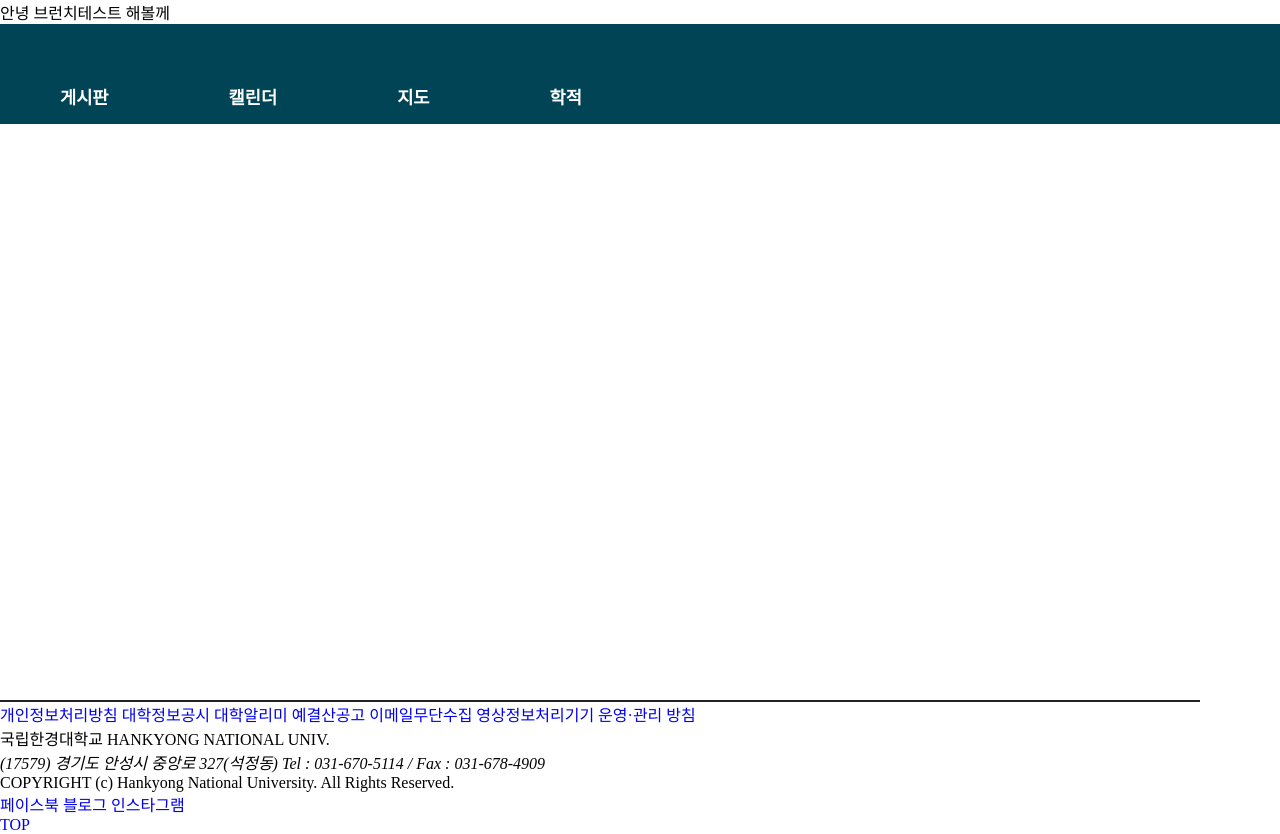
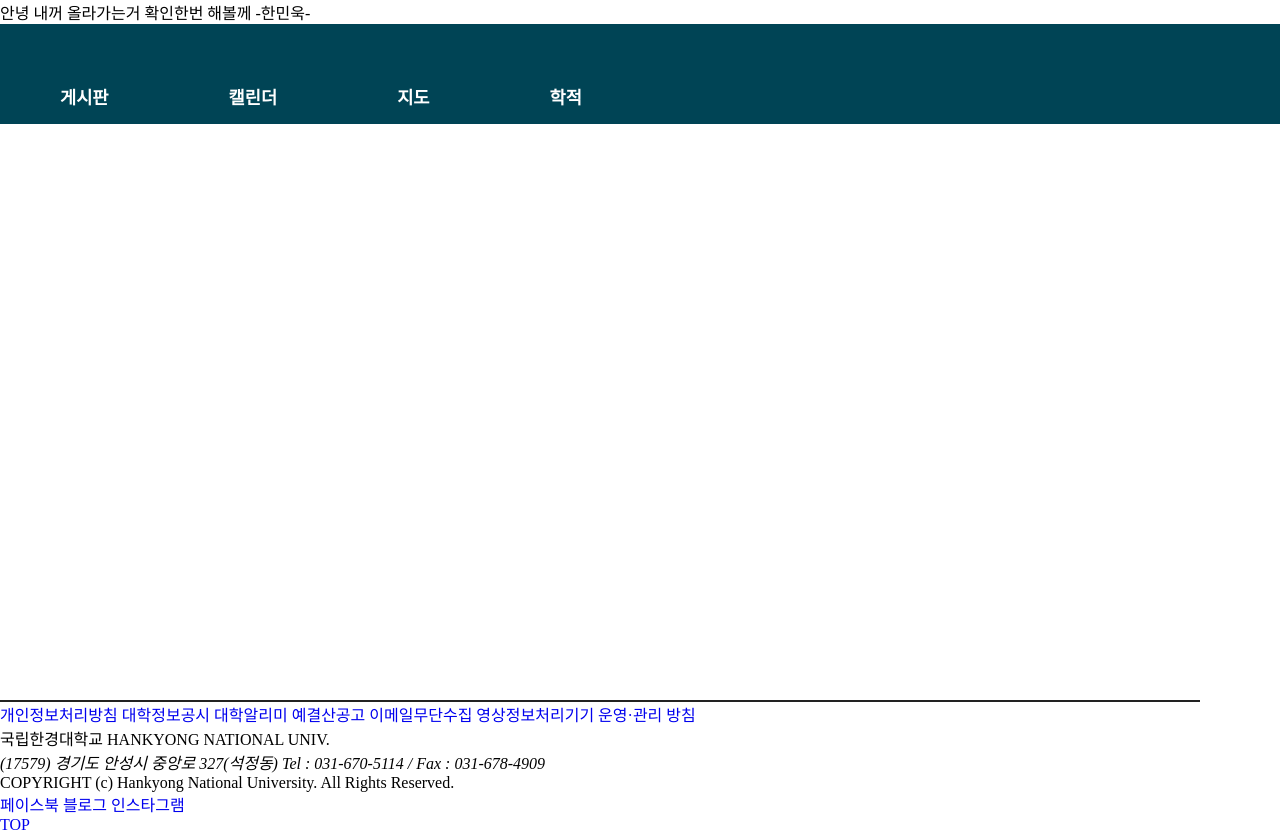
Before and after one commit to minukhan/HOE-project, a plain HTML site: page hoe.html in a window 1280 px wide. Drawn offline with Linux system fonts and the light colour scheme.

Commit message:
hanminuk

```diff
--- a/hoe.html
+++ b/hoe.html
@@ -6,7 +6,7 @@
 
   <p>
 
-	안녕 브런치테스트 해볼께
+	안녕 내꺼 올라가는거 확인한번 해볼께 -한민욱-
 
   </p>
   <title>hoe
```
